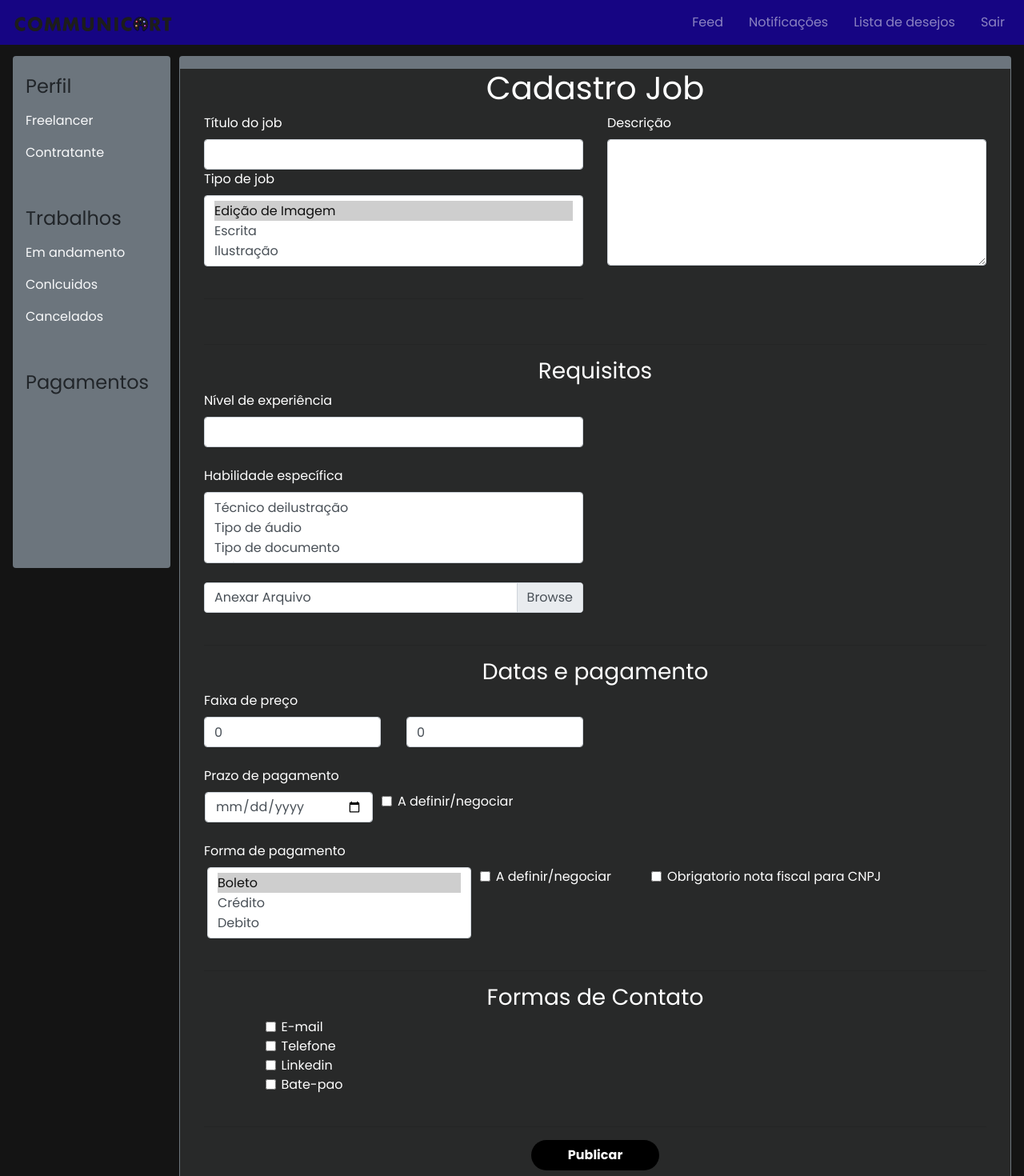
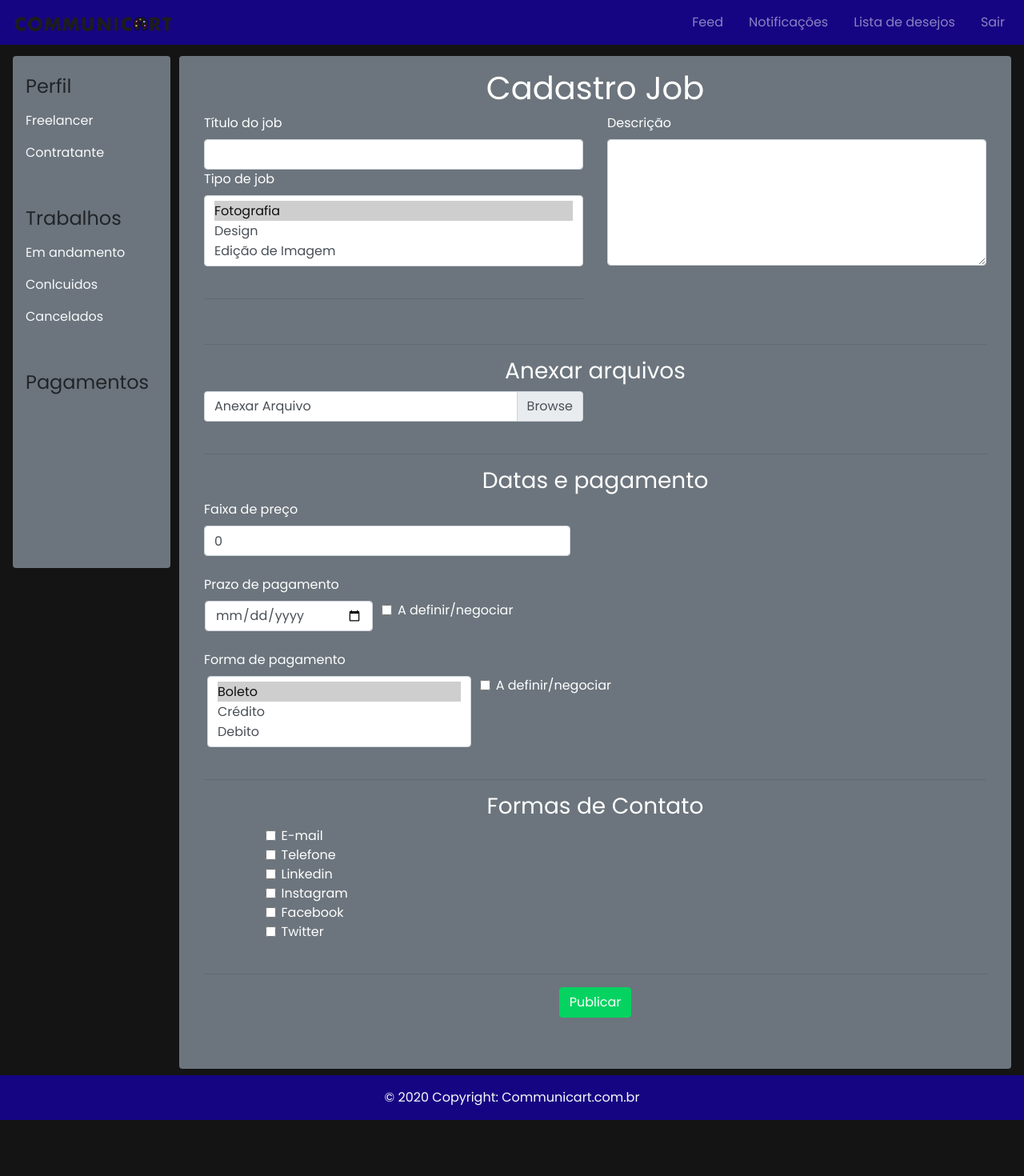
Before and after one commit to eulincon/communicart, a React (Create React App) app: page /cadastro-job in a window 1280 px wide. Shown: the top 1470 px of the page at 80% size. After the commit the page ends 1400 px from the top, so only its background shows below. Built offline with nearby package versions, Linux system fonts and the light colour scheme; sample sign-in values are in the browser's storage.

Commit message:
Corrigindo erros de compilação e implementando cadastro de job via front

```diff
--- a/src/pages/Feed/index.js
+++ b/src/pages/Feed/index.js
@@ -5,9 +5,7 @@ import api from "../../services/api";
 
 const Feed = () => {
   const [vagas, setVagas] = useState([]);
-  const [setLoading] = useState(true);
-
-  useEffect(() => {
+  const [loading, setLoading] = useState(true);
 
   async function getVagas() {
     console.log("running");
@@ -15,11 +13,12 @@ const Feed = () => {
       setVagas([...res.data]);
       setLoading(false);
     });
+
       console.log(vagas);
   }
-
+  useEffect(() => {
     getVagas()
-  }, [setLoading, vagas]);
+  }, []);
 
   return (
     <SkeletonPage sidebar={true} footer={false}>
--- a/src/pages/ServiceRegistration/index.js
+++ b/src/pages/ServiceRegistration/index.js
@@ -1,11 +1,13 @@
 import React, { useState } from "react";
+import api from '../../services/api';
 
 import "./styles.css";
 import SkeletonPage from "../../components/SkeletonPage";
+import { useHistory } from "react-router-dom";
 
 function CadastroJob() {
-  const [faixaPrecoMin, setFaixaPrecoMin] = useState(0.0);
-  const [faixaPrecoMax, setFaixaPrecoMax] = useState(0.0);
+  const history = useHistory();
+  const [propostaPreco, setPropostaPreco] = useState(0.0);
   const [tituloJob, setTituloJob] = useState("");
   const [tipoJob, setTipoJob] = useState("");
   const [nivelExpJob, setNivelExpJob] = useState("");
@@ -13,22 +15,22 @@ function CadastroJob() {
   const [dataPagamento, setDataPagamento] = useState("");
   const [formaPagamento, setFormaPagamento] = useState("");
   const [pagamentoNegociar, setPagamentoNegociar] = useState(false);
-  const [notaFiscal, setNotaFiscal] = useState(false);
   const [prazoNegociar, setPrazoNegociar] = useState(false);
   const [contatoEmail, setContatoEmail] = useState(false);
   const [contatoTelefone, setContatoTelefone] = useState(false);
-  const [contatoLinkdin, setContatoLinkdin] = useState(false);
-  const [contatoChat, setContatoChat] = useState(false);
+  const [contatoLinkedin, setcontatoLinkedin] = useState(false);
+  const [contatoInsta, setcontatoInsta] = useState(false);
+  const [contatoFacebook, setContatoFacebook] = useState(false);
+  const [contatoTwitter, setContatoTwitter] = useState(false);
   const [arquivoUpload, setArquivoUpload] = useState(false);
-  const faixaPreco = {
-    faixaPrecoMin,
-    faixaPrecoMax,
-  };
-  const contato = {
-    contatoChat,
-    contatoLinkdin,
-    contatoTelefone,
-    contatoEmail,
+  const contactForms = {
+    instagram: contatoInsta,
+    linkedin: contatoLinkedin,
+    // telefone: contatoTelefone,
+    facebook: contatoFacebook,
+    twitter: contatoTwitter,
+    email: contatoEmail,
+    other: "other"
   };
 
   function prazoANegociar() {
@@ -54,27 +56,30 @@ function CadastroJob() {
     // let resp = compareDates(dataPagamento);
 
     if (prazoNegociar || compareDates(dataPagamento) === true) {
-      if (faixaPrecoMax >= faixaPrecoMin) {
         const cadastroJob = {
-          tituloJob,
-          tipoJob,
-          descricaoJob,
-          nivelExpJob,
-          faixaPreco,
-          dataPagamento,
-          prazoNegociar,
-          formaPagamento,
-          pagamentoNegociar,
-          notaFiscal,
-          contato,
-          arquivoUpload,
+          titleJob:tituloJob,
+          typeJob: tipoJob,
+          description: descricaoJob,
+          price: propostaPreco,
+          // dataPagamento,
+          // prazoNegociar,
+          paymentType: formaPagamento,
+          paymentToNegotiate: pagamentoNegociar,
+          contactForms,
+          // arquivoUpload,
         };
 
         console.log(arquivoUpload);
         console.log(cadastroJob);
-      } else {
-        alert("valor maximo menor que valor minimo");
-      }
+
+        await api.post('/api/vagas', cadastroJob)
+        .then(response => {
+          alert('Vaga cadastrada com sucesso!');
+          history.push('feed');
+        })
+        .catch(err => {
+          alert('Ops! Algum erro inesperado ocorreu! :/');
+        })
     } else {
       alert("data invalida ");
     }
@@ -83,7 +88,7 @@ function CadastroJob() {
   return (
     <>
       <SkeletonPage sidebar={true} footer={true}>
-        <div className="row d-flex ">
+        <div className="row d-flex">
           <div className="col cadastro-job">
             <form
               className="container-fluid d-flex flex-column"
@@ -113,11 +118,12 @@ function CadastroJob() {
                       onChange={(e) => setTipoJob(e.target.value)}
                       required
                     >
-                      <option value="1">Edição de Imagem</option>
-                      <option value="2">Escrita</option>
-                      <option value="3">Ilustração</option>
-                      <option value="4">Foto</option>
-                      <option value="5">Edição de video</option>
+                      <option value="1">Fotografia</option>
+                      <option value="2">Design</option>
+                      <option value="3">Edição de Imagem</option>
+                      <option value="4">Redação</option>
+                      <option value="5">Ilustração</option>
+                      {/* <option value="5">Edição de video</option> */}
                     </select>
                   </section>
                   <br />
@@ -137,32 +143,9 @@ function CadastroJob() {
               </section>
               <br />
               <hr />
-              <h3 className="align-self-center">Requisitos</h3>
+              <h3 className="align-self-center">Anexar arquivos</h3>
               <section className="row justify-content-start">
                 <div className="col-6 d-flex flex-column ">
-                  <label for="nivelExpJob">Nível de experiência</label>
-                  <input
-                    type="text"
-                    className="form-control"
-                    id="nivelExpJob"
-                    value={nivelExpJob}
-                    onChange={(e) => setNivelExpJob(e.target.value)}
-                    required
-                  />
-                  <br />
-                  <label for="habilidadeJob">Habilidade específica</label>
-                  <select
-                    class="custom-select"
-                    id="habilidadeJob"
-                    size="3"
-                    required
-                  >
-                    <option value="1">Técnico deilustração</option>
-                    <option value="2">Tipo de áudio</option>
-                    <option value="3">Tipo de documento</option>
-                    <option value="4">Software</option>
-                  </select>
-                  <br />
                   <div class="custom-file">
                     <input
                       type="file"
@@ -178,6 +161,7 @@ function CadastroJob() {
                   </div>
                 </div>
               </section>
+
               <br />
               <hr />
               <h3 className="align-self-center">Datas e pagamento</h3>
@@ -191,21 +175,9 @@ function CadastroJob() {
                       id="faixaPrecoMin"
                       placeholder="R$ min"
                       min="1"
-                      value={faixaPrecoMin}
+                      value={propostaPreco}
                       onChange={(e) =>
-                        setFaixaPrecoMin(parseFloat(e.target.value))
-                      }
-                      required
-                    />
-                    <input
-                      type="number"
-                      className="form-control ml-3"
-                      id="faixaPrecoMax"
-                      min="1"
-                      placeholder="R$ max"
-                      value={faixaPrecoMax}
-                      onChange={(e) =>
-                        setFaixaPrecoMax(parseFloat(e.target.value))
+                        setPropostaPreco(parseFloat(e.target.value))
                       }
                       required
                     />
@@ -247,11 +219,11 @@ function CadastroJob() {
                   onChange={(e) => setFormaPagamento(e.target.value)}
                   required
                 >
-                  <option value="1">Boleto</option>
-                  <option value="2">Crédito</option>
-                  <option value="3">Debito</option>
-                  <option value="4">Paypal</option>
-                  <option value="5">Picpay</option>
+                  <option value="BOLETO">Boleto</option>
+                  <option value="CREDITO">Crédito</option>
+                  <option value="DEBITO">Debito</option>
+                  <option value="PAYPAL">Paypal</option>
+                  <option value="PICPAY">Picpay</option>
                 </select>
                 <section className="col ml-3">
                   <div className="row">
@@ -268,18 +240,6 @@ function CadastroJob() {
                         for="PagamentoNegociar"
                       >
                         A definir/negociar
-                      </label>
-                    </div>
-                    <div className="col">
-                      <input
-                        className="form-check-input"
-                        type="checkbox"
-                        id="notaFiscal"
-                        value={notaFiscal}
-                        onChange={(e) => setNotaFiscal(e.target.value)}
-                      />
-                      <label className="form-check-label" for="notaFiscal">
-                        Obrigatorio nota fiscal para CNPJ
                       </label>
                     </div>
                   </div>
@@ -308,6 +268,7 @@ function CadastroJob() {
                       className="form-check-input"
                       type="checkbox"
                       value={true}
+                      id="contatoTelefone"
                       onChange={(e) => setContatoTelefone(e.target.value)}
                     />
                     <label className="form-check-label" for="contatoTelefone">
@@ -319,10 +280,10 @@ function CadastroJob() {
                       className="form-check-input"
                       type="checkbox"
                       value={true}
-                      id="contatoLinkdin"
-                      onChange={(e) => setContatoLinkdin(e.target.value)}
+                      id="contatoLinkedin"
+                      onChange={(e) => setcontatoLinkedin(e.target.value)}
                     />
-                    <label className="form-check-label" for="contatoLinkdin">
+                    <label className="form-check-label" for="contatoLinkedin">
                       Linkedin
                     </label>
                   </section>
@@ -331,11 +292,35 @@ function CadastroJob() {
                       className="form-check-input"
                       type="checkbox"
                       value={true}
-                      id="contatoChat"
-                      onChange={(e) => setContatoChat(e.target.value)}
+                      id="contatoInsta"
+                      onChange={(e) => setcontatoInsta(e.target.value)}
                     />
-                    <label className="form-check-label" for="contatoChat">
-                      Bate-pao
+                    <label className="form-check-label" for="contatoInsta">
+                      Instagram
+                    </label>
+                  </section>
+                  <section>
+                    <input
+                      className="form-check-input"
+                      type="checkbox"
+                      value={true}
+                      id="contatoFacebook"
+                      onChange={(e) => setContatoFacebook(e.target.value)}
+                    />
+                    <label className="form-check-label" for="contatoFacebook">
+                      Facebook
+                    </label>
+                  </section>
+                  <section>
+                    <input
+                      className="form-check-input"
+                      type="checkbox"
+                      value={true}
+                      id="contatoTwitter"
+                      onChange={(e) => setContatoTwitter(e.target.value)}
+                    />
+                    <label className="form-check-label" for="contatoTwitter">
+                      Twitter
                     </label>
                   </section>
                 </div>
@@ -345,7 +330,7 @@ function CadastroJob() {
 
               <button
                 type="submit"
-                className="btn align-self-center btnPublicar"
+                className="btn align-self-center btn-secondary_"
               >
                 Publicar
               </button>
--- a/src/pages/ServiceRegistration/styles.css
+++ b/src/pages/ServiceRegistration/styles.css
@@ -1,10 +1,10 @@
 .corpo-Cadastro{
-    background-color: #080808;
+    /* background-color: #080808; */
 }
 
 .cadastro-job{
 color: white;
-background-color: #282929;
+/* background-color: #282929; */
 }
 
 .btnPublicar{
```
Lines whose indentation alone changed are shown as unchanged.
